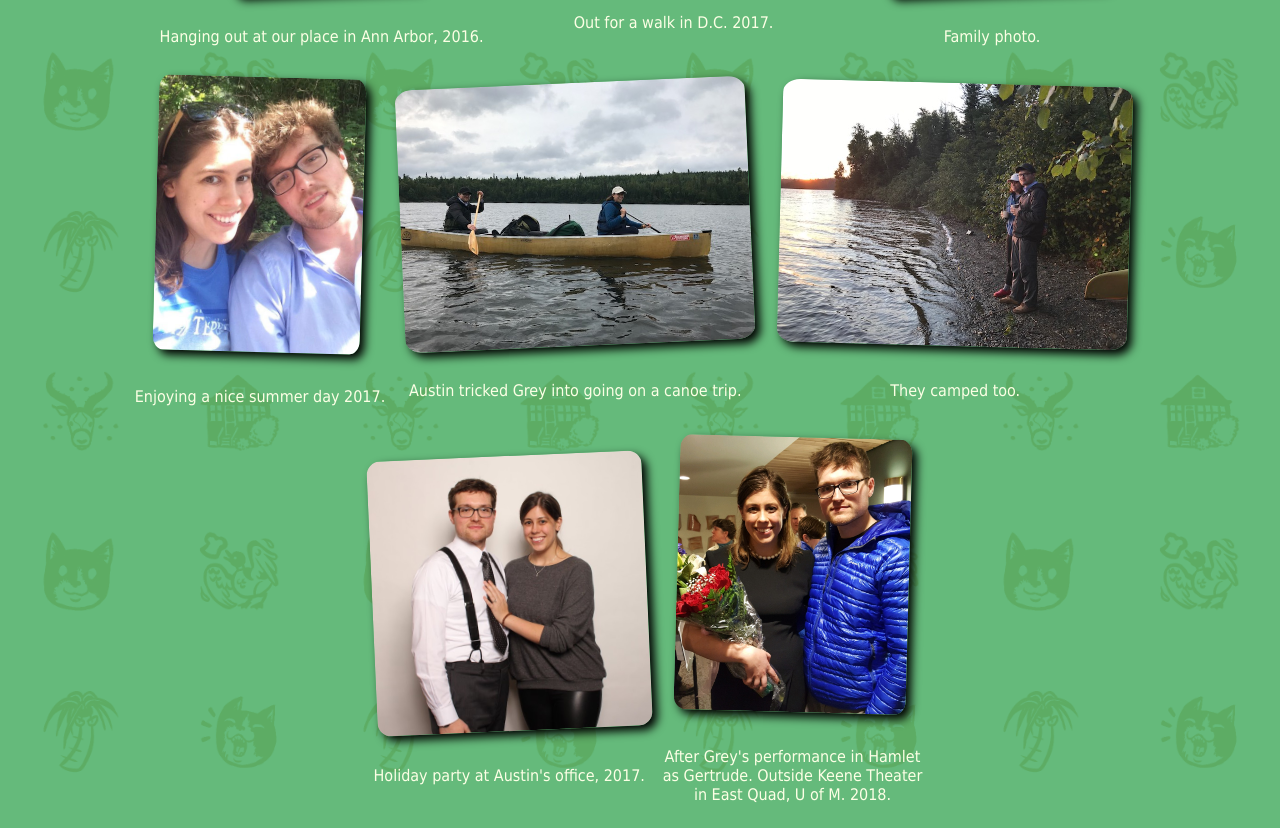
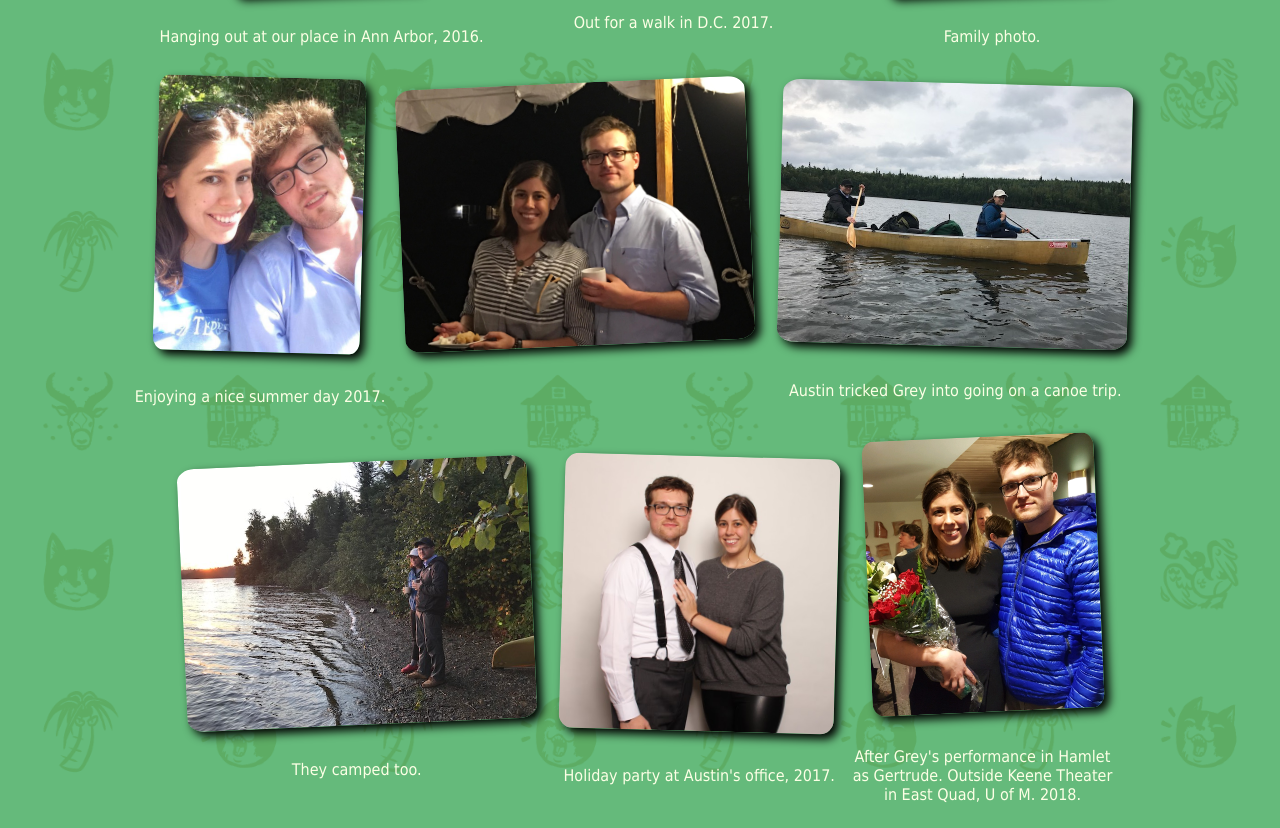
Before and after one commit to hendryau/austinandgrey.com, a plain HTML site: page index.html in a window 1280 px wide. Shown: the part 2549-3377 px from the top of the page. Drawn offline with Linux system fonts and the light colour scheme.

Commit message:
another photo

```diff
--- a/index.html
+++ b/index.html
@@ -173,6 +173,10 @@ a:hover {
 			<p>Enjoying a nice summer day 2017.</p>
 		</div>
 		<div class="img-wrap">
+			<img src="img/nite.jpg">
+			<p>&nbsp;</p>
+		</div>
+		<div class="img-wrap">
 			<img src="img/canoe.jpg" alt="2017">
 			<p>Austin tricked Grey into going on a canoe trip.</p>
 		</div>
```
Also changed, not shown: img/nite.jpg (added).
